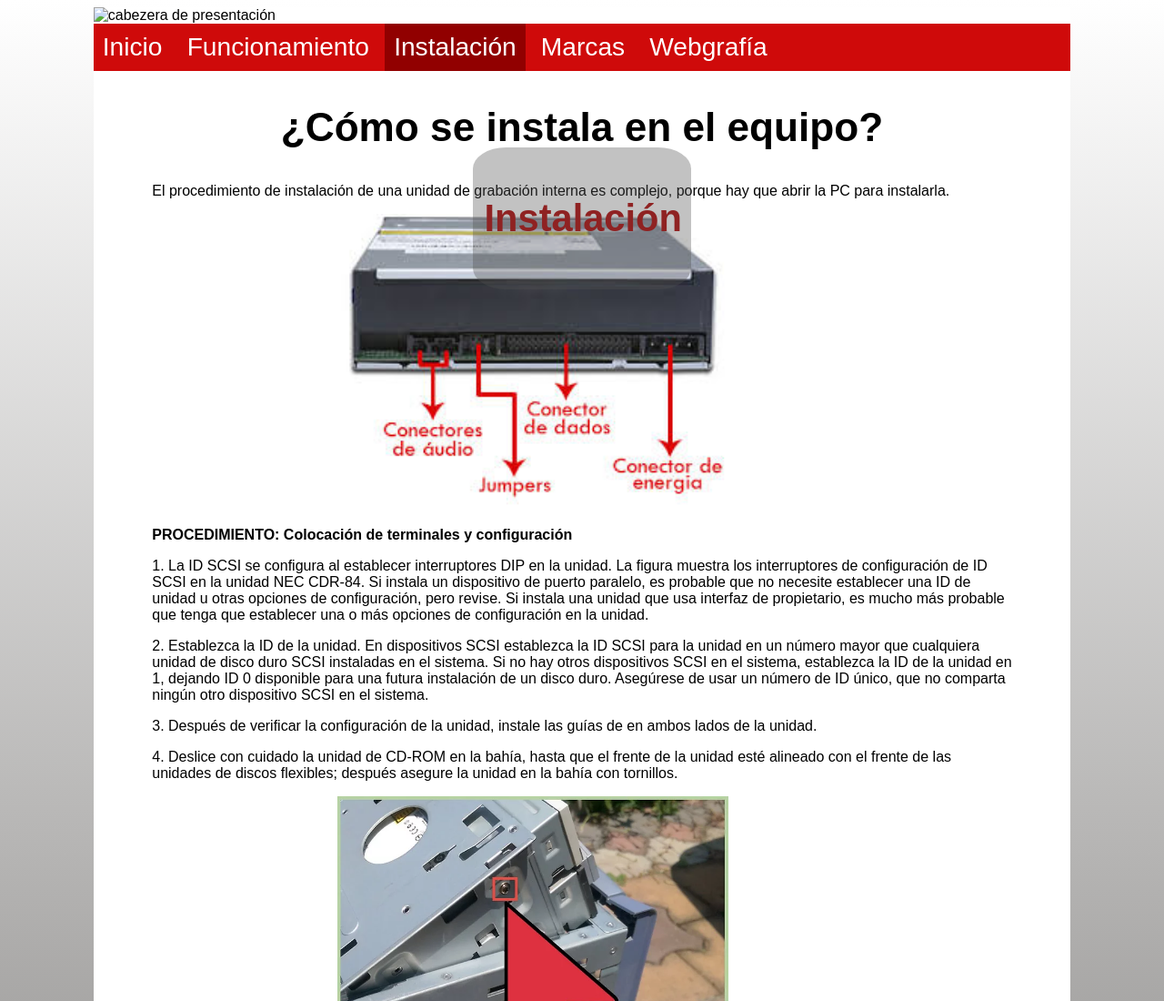
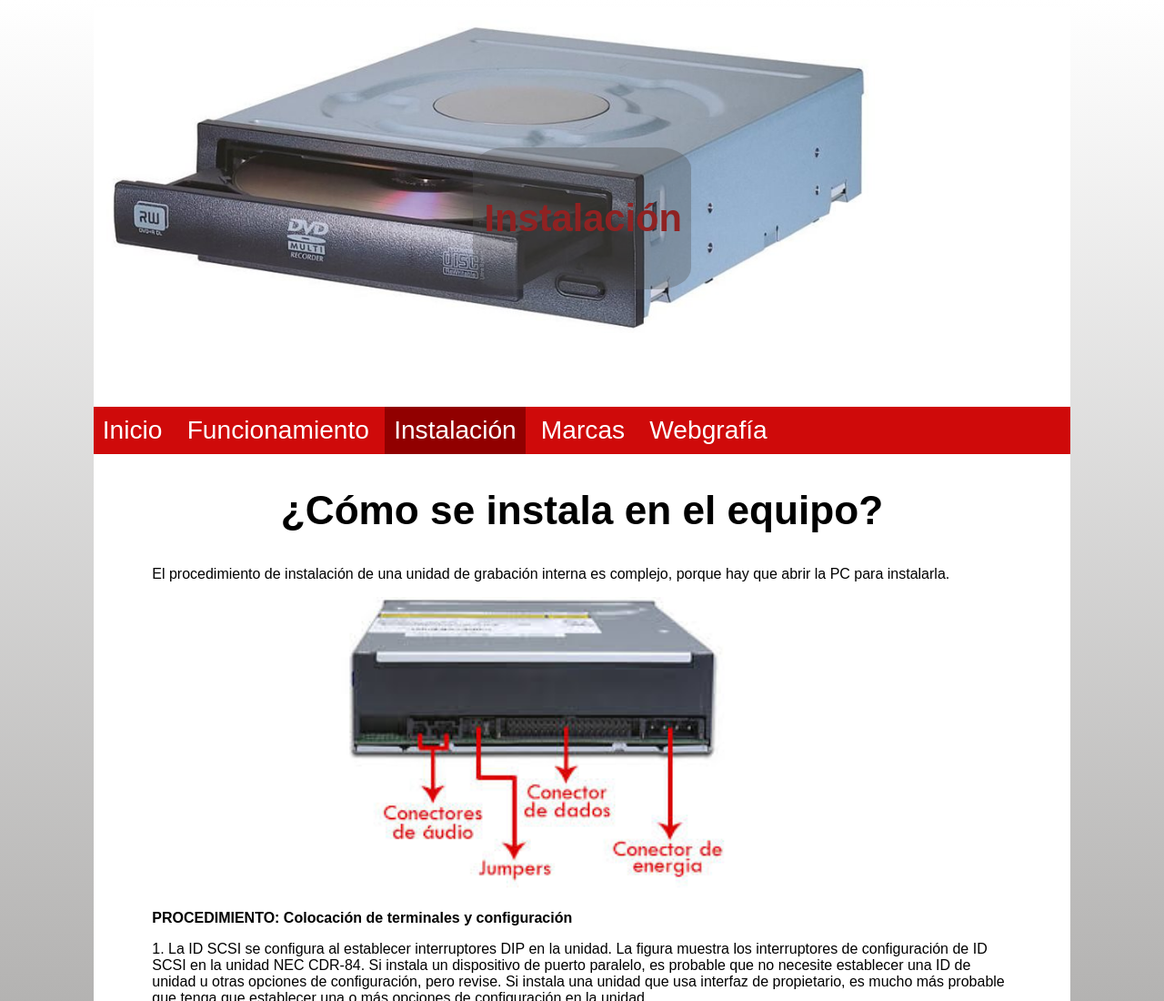
Before and after one commit to rodrigolopezramoss/Grabadoras-de-CD-y-DVD, a plain HTML site: page InstalacionCDyDVD.html in a window 1280 px wide. Shown: the top 1100 px of the page at 91% size. Drawn offline with Linux system fonts and the light colour scheme; a web font is replaced by a local one.

Commit message:
Update InstalacionCDyDVD.html

```diff
--- a/InstalacionCDyDVD.html
+++ b/InstalacionCDyDVD.html
@@ -14,7 +14,7 @@
 <body>
         <div id="wrapper">
                 <header>
-                    <img src="../TrabajoSistemas/imagenes/portada.jpg" alt="cabezera de presentación">
+                    <img src="imagenes/portada2.jpg" alt="cabezera de presentación">
                     <div id="title">
                         <p> <b>Instalación</b> </p>
                     </div>
```
